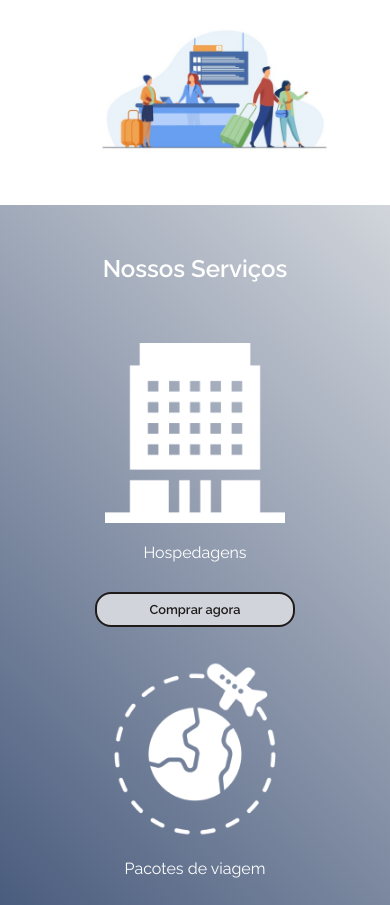
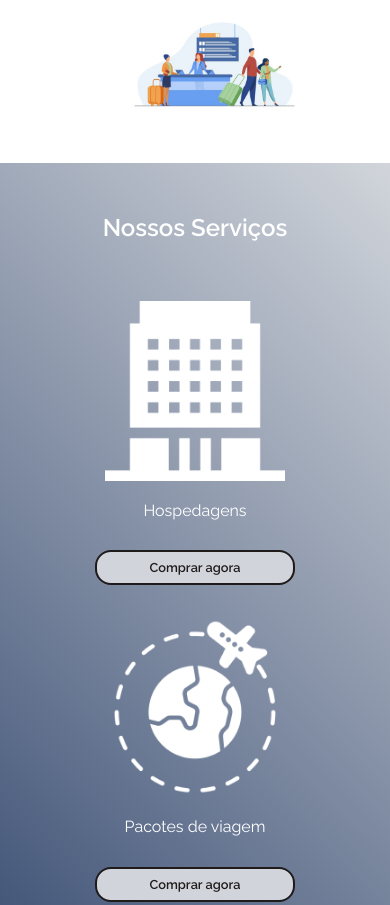
Before and after one commit to matheusvieira17/flex-turismo, a plain HTML site: page index.html in a window 390 px wide. Shown: the part 947-1852 px from the top of the page. Drawn offline with Linux system fonts and the light colour scheme.

Commit message:
Revert "Update mobile.css"
This reverts commit 566b033db2ff22aa159e22e7e52a275c92888c18.

```diff
--- a/css/responsivo/mobile.css
+++ b/css/responsivo/mobile.css
@@ -78,11 +78,11 @@
     }
 
     .presentation img {
-        width: 70%;
+        width: 50%;
     }
 
     .section-services {
-        margin-top: 2rem;
+        margin-top: 10%;
     }
 
     .footer-container {
```
